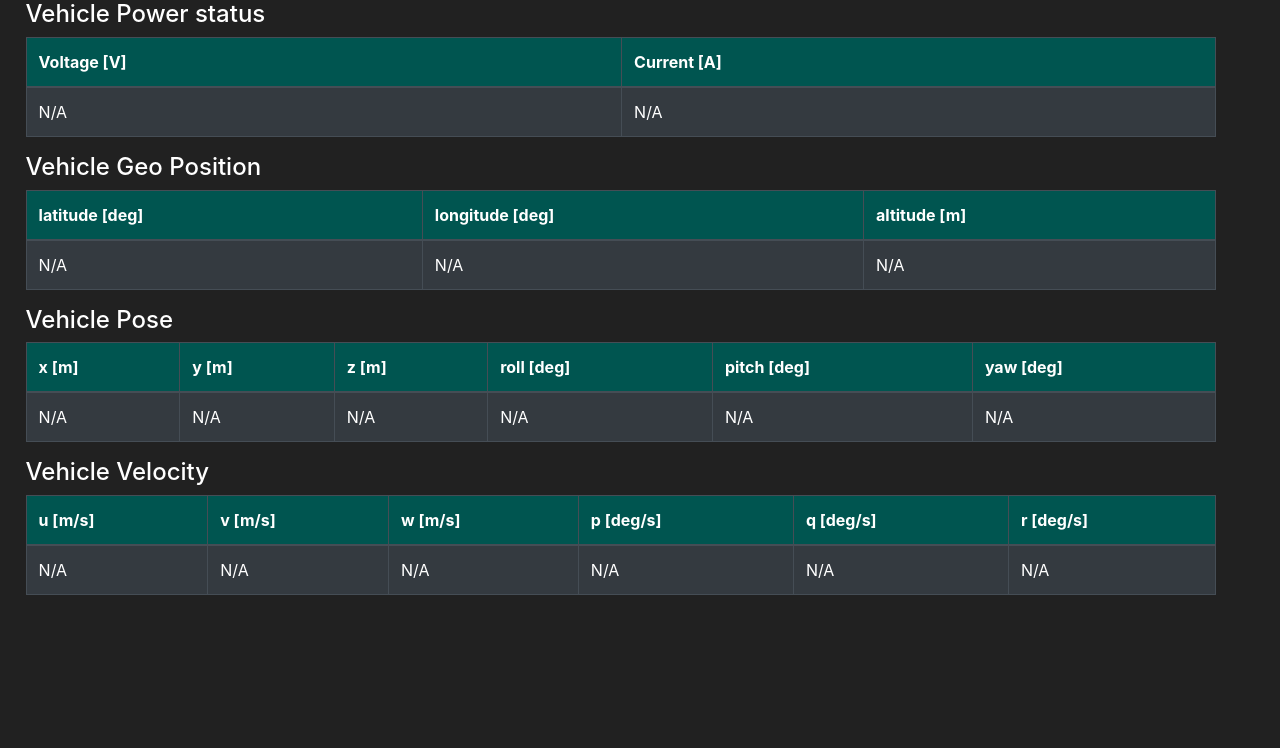
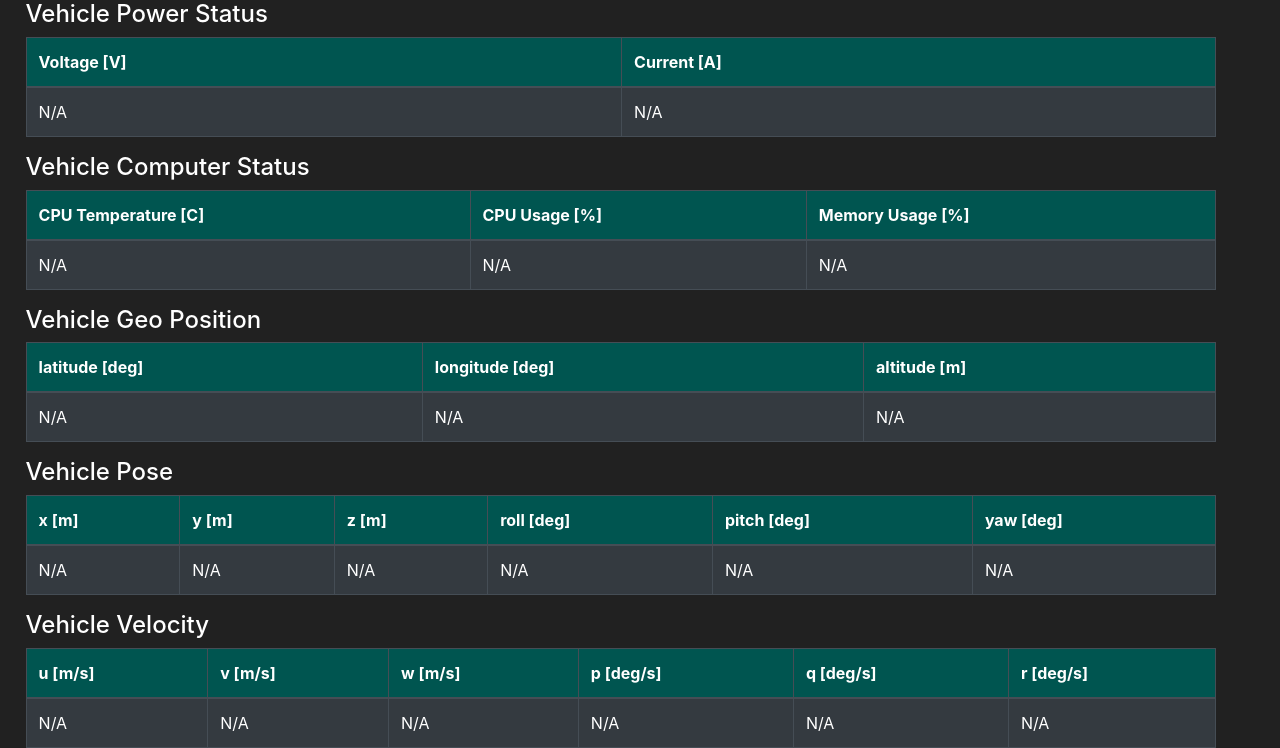
Before and after one commit to GSO-soslab/mvp_gui_2, a Flask app: page /vehicle_status in a window 1280 px wide. Shown: the part 56-804 px from the top of the page. Before the commit the page ends 651 px from the top, so only its background shows below. Run offline with Flask 3, Linux system fonts and the light colour scheme; some libraries are stand-ins or nearby versions.

Commit message:
added power_info and computer_info update

```diff
--- a/config/config.yaml
+++ b/config/config.yaml
@@ -13,6 +13,9 @@ helm_state_get: helm/state
 controller_state_get: controller_state
 gpio_power_get: gpio_power_state
 roslaunch_state_get: roslaunch_state
+## Info
+computer_info_source: computer_info
+power_info_source: power_info
 
 #----------------------------
 # Services
--- a/mvp_gui/routes/routes_base.py
+++ b/mvp_gui/routes/routes_base.py
@@ -20,6 +20,7 @@ def inject_load():
         # We pass empty placeholders or initial values.
         initial_data = {
             'vitals': {'voltage': 0, 'current': 0},
+            'computer_info': {'cpu_temp': 0, 'cpu_usage': 0, 'mem_usage': 0},
             'poses': {'lat': 0, 'lon': 0, 'yaw': 0, 'z': 0},
             'items': [], # Power items are now real-time
             'waypoints': waypoints,
--- a/mvp_gui/templates/vehicle_status_page/vehicle_status_table.html
+++ b/mvp_gui/templates/vehicle_status_page/vehicle_status_table.html
@@ -1,4 +1,4 @@
-<h4>Vehicle Power status</h4>
+<h4>Vehicle Power Status</h4>
 <table class="table table-hover table-dark table-bordered">
     <thead>
         <tr>
@@ -10,6 +10,26 @@
         <tr>
             <td id="voltage">N/A</td>
             <td id="current">N/A</td>
+        </tr>
+    </tbody>
+</table>
+
+<h4>Vehicle Computer Status</h4>
+<table class="table table-hover table-dark table-bordered">
+    <thead>
+        <tr>
+            <th scope="col" bgcolor="rgba(255, 255, 0)">CPU Temperature [C]</th>
+            <th scope="col" bgcolor="rgba(255, 255, 0)">CPU Usage [%]</th>
+            <th scope="col" bgcolor="rgba(255, 255, 0)">Memory Usage [%]</th>
+
+        </tr>
+    </thead>
+    <tbody id="vital-data">
+        <tr>
+            <td id="cpu_temp">N/A</td>
+            <td id="cpu_usage">N/A</td>
+            <td id="mem_usage">N/A</td>
+
         </tr>
     </tbody>
 </table>
@@ -88,11 +108,19 @@
     document.addEventListener('DOMContentLoaded', function () {
         // This code runs only after the page is fully loaded
 
-        // Listen for 'power_update' event to update vitals
-        socket.on('power_update', function (data) {
+        // Listen for 'power_info_update' event to update vitals
+        socket.on('power_info_update', function (data) {
             console.log('Power update received:', data);
             document.getElementById('voltage').textContent = data.voltage.toFixed(2);
             document.getElementById('current').textContent = data.current.toFixed(2);
+        });
+
+        // Listen for 'computer_info_update' event to update computer info
+        socket.on('computer_info_update', function (data) {
+            console.log('Computer info update received:', data);
+            document.getElementById('cpu_temp').textContent = data.cpu_temp.toFixed(0);
+            document.getElementById('cpu_usage').textContent = data.cpu_usage.toFixed(0);
+            document.getElementById('mem_usage').textContent = data.mem_usage.toFixed(0);
         });
 
         // Listen for 'vehicle_pose_update' event from the server
@@ -109,17 +137,17 @@
             document.getElementById('x').textContent = data.x.toFixed(2);
             document.getElementById('y').textContent = data.y.toFixed(2);
             document.getElementById('z').textContent = data.z.toFixed(2);
-            document.getElementById('roll').textContent = data.roll.toFixed(2);
-            document.getElementById('pitch').textContent = data.pitch.toFixed(2);
-            document.getElementById('yaw').textContent = data.yaw.toFixed(2);
+            document.getElementById('roll').textContent = data.roll.toFixed(1);
+            document.getElementById('pitch').textContent = data.pitch.toFixed(1);
+            document.getElementById('yaw').textContent = data.yaw.toFixed(1);
 
             // Populate twist data
             document.getElementById('u').textContent = data.u.toFixed(2);
             document.getElementById('v').textContent = data.v.toFixed(2);
             document.getElementById('w').textContent = data.w.toFixed(2);
-            document.getElementById('p').textContent = data.p.toFixed(2);
-            document.getElementById('q').textContent = data.q.toFixed(2);
-            document.getElementById('r').textContent = data.r.toFixed(2);
+            document.getElementById('p').textContent = data.p.toFixed(1);
+            document.getElementById('q').textContent = data.q.toFixed(1);
+            document.getElementById('r').textContent = data.r.toFixed(1);
         });
     });
 </script>
```
Also changed, not shown: mvp_gui/events.py (+10 -0 lines), mvp_gui/ros_interface.py (+53 -37 lines).
